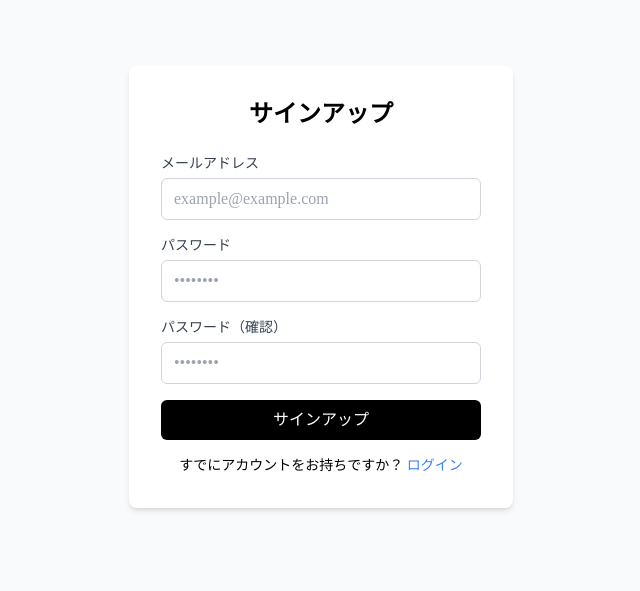
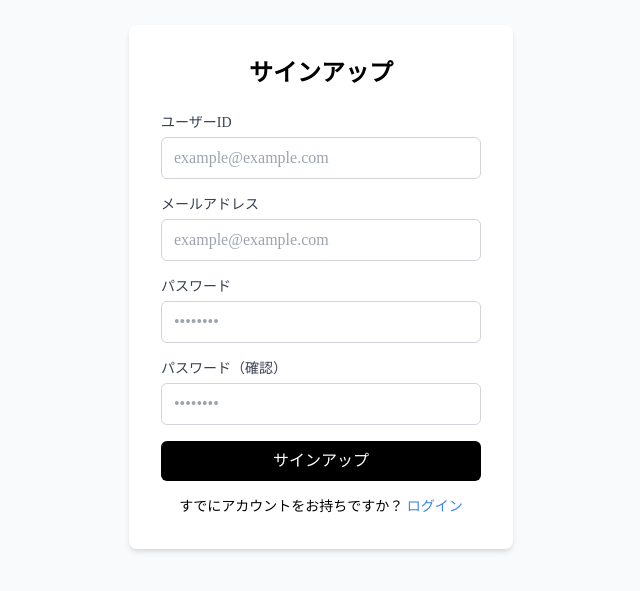
Before and after one commit to totot1010/Jisui, a Next.js app in the folder frontend/: page /signup in a window 1280 px wide. Shown: the part 113-704 px from the top of the page, without its empty margins (319-959 px from the left). Built offline with nearby package versions, Linux system fonts and the light colour scheme.

Commit message:
🎨 feat: ログインとサインアップフォームにユーザーIDフィールドを追加

```diff
--- a/frontend/src/feature/auth/components/login.tsx
+++ b/frontend/src/feature/auth/components/login.tsx
@@ -5,6 +5,7 @@
 import { useRouter } from 'next/navigation'
 
 export default function Login() {
+  const [userId, setUserId] = useState('')
   const [email, setEmail] = useState('')
   const [password, setPassword] = useState('')
   const [error, setError] = useState('')
@@ -28,6 +29,20 @@
       <h1 className="text-2xl font-bold mb-6 text-center">ログイン</h1>
       {error && <p className="text-red-500 text-sm mb-4">{error}</p>}
       <form onSubmit={handleSubmit} className="space-y-4">
+        <div>
+          <label htmlFor="userId" className="block text-sm font-medium text-gray-700 mb-1">
+            ユーザーID
+          </label>
+          <input
+            type="text"
+            id="userId"
+            value={userId}
+            onChange={(e) => setUserId(e.target.value)}
+            required
+            className="w-full px-3 py-2 border border-gray-300 rounded-md focus:outline-none focus:ring-2 focus:ring-blue-500"
+            placeholder="example@example.com"
+          />
+        </div>
         <div>
           <label htmlFor="email" className="block text-sm font-medium text-gray-700 mb-1">
             メールアドレス
--- a/frontend/src/feature/auth/components/signup.tsx
+++ b/frontend/src/feature/auth/components/signup.tsx
@@ -4,6 +4,7 @@
 import { useState } from 'react'
 
 export default function SignUp() {
+  const [userId, setUserId] = useState('')
   const [email, setEmail] = useState('')
   const [password, setPassword] = useState('')
   const [confirmPassword, setConfirmPassword] = useState('')
@@ -34,6 +35,20 @@
       <h1 className="text-2xl font-bold mb-6 text-center">サインアップ</h1>
       {error && <p className="text-red-500 text-sm mb-4">{error}</p>}
       <form onSubmit={handleSubmit} className="space-y-4">
+        <div>
+          <label htmlFor="userId" className="block text-sm font-medium text-gray-700 mb-1">
+            ユーザーID
+          </label>
+          <input
+            type="text"
+            id="userId"
+            value={userId}
+            onChange={(e) => setUserId(e.target.value)}
+            required
+            className="w-full px-3 py-2 border border-gray-300 rounded-md focus:outline-none focus:ring-2 focus:ring-blue-500"
+            placeholder="example@example.com"
+          />
+        </div>
         <div>
           <label htmlFor="email" className="block text-sm font-medium text-gray-700 mb-1">
             メールアドレス
```
